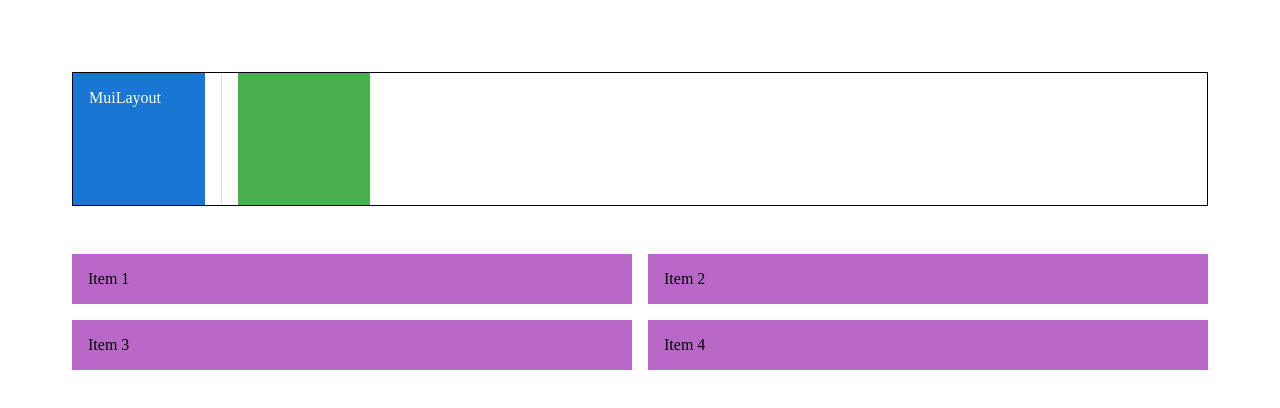
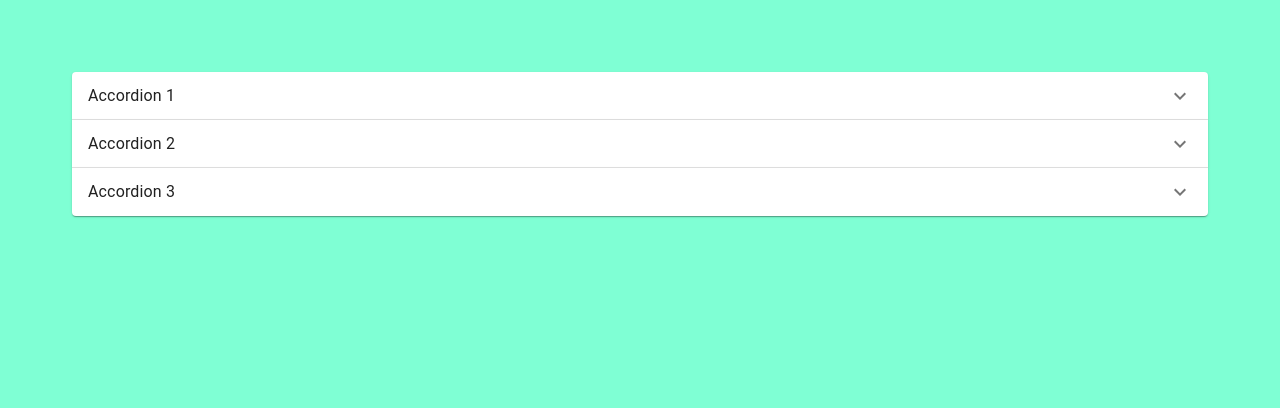
Before and after one commit to baArlene/react-mui, a React (Vite) app in the folder react-material-ui-app/: page / in a window 1280 px wide. Shown: the top 408 px of the page. Built offline with nearby package versions, Linux system fonts and the light colour scheme.

Commit message:
Other related layout components -mui

```diff
--- a/react-material-ui-app/src/App.css
+++ b/react-material-ui-app/src/App.css
@@ -1,3 +1,8 @@
+body {
+    background-color: aquamarine;
+}
+
+
 .App {
     padding: 4rem;
 }
--- a/react-material-ui-app/src/App.tsx
+++ b/react-material-ui-app/src/App.tsx
@@ -1,6 +1,8 @@
 import './App.css'
+import MuiAccordion from './components/MuiAccordion';
+// import MuiCard from './components/MuiCard';
 // import MuiAutocomplete from './components/MuiAutocomplete';
-import MuiLayout from './components/MuiLayout';
+// import MuiLayout from './components/MuiLayout';
 // import MuiRating from './components/MuiRating';
 // import MuiSwitch from './components/MuiSwitch';
 // import MuiCheckbox from './components/MuiCheckbox';
@@ -22,7 +24,9 @@ function App() {
       {/*<MuiSwitch />*/}
       {/*<MuiRating />*/}
       {/*<MuiAutocomplete />*/}
-      <MuiLayout />
+      {/*<MuiLayout />*/}
+      {/*<MuiCard />*/}
+      <MuiAccordion />
     </div>
   );
 }
--- /dev/null
+++ b/react-material-ui-app/src/components/MuiAccordion.tsx
@@ -0,0 +1,84 @@
+import ExpandMoreIcon from "@mui/icons-material/ExpandMore";
+import {
+  Accordion,
+  AccordionDetails,
+  AccordionSummary,
+  Box,
+  Typography,
+} from "@mui/material";
+import { useState } from "react";
+
+const MuiAccordion = () => {
+  const [expanded, setExpanded] = useState<string | false>(false);
+
+  const handleChange = (isExpanded: boolean, panel: string) => {
+    setExpanded(isExpanded ? panel : false)
+  }
+
+  return (
+    <Box>
+      <Accordion
+        expanded={expanded === "panel1"}
+        onChange={(event, isExpanded) => handleChange(isExpanded, "panel1")}
+      >
+        <AccordionSummary
+          id="panel1-header"
+          aria-controls="panel1-content"
+          expandIcon={<ExpandMoreIcon />}
+        >
+          <Typography>Accordion 1</Typography>
+        </AccordionSummary>
+
+        <AccordionDetails>
+          <Typography>
+            Lorem ipsum dolor sit amet consectetur adipisicing elit. Sint
+            inventore dolor nostrum amet illum excepturi, nisi obcaecati unde
+            praesentium enim.
+          </Typography>
+        </AccordionDetails>
+      </Accordion>
+      <Accordion
+        expanded={expanded === "panel2"}
+        onChange={(event, isExpanded) => handleChange(isExpanded, "panel2")}
+      >
+        <AccordionSummary
+          id="panel2-header"
+          aria-controls="panel2-content"
+          expandIcon={<ExpandMoreIcon />}
+        >
+          <Typography>Accordion 2</Typography>
+        </AccordionSummary>
+
+        <AccordionDetails>
+          <Typography>
+            Lorem ipsum dolor sit amet consectetur adipisicing elit. Sint
+            inventore dolor nostrum amet illum excepturi, nisi obcaecati unde
+            praesentium enim.
+          </Typography>
+        </AccordionDetails>
+      </Accordion>
+      <Accordion
+        expanded={expanded === "panel3"}
+        onChange={(event, isExpanded) => handleChange(isExpanded, "panel3")}
+      >
+        <AccordionSummary
+          id="panel3-header"
+          aria-controls="panel3-content"
+          expandIcon={<ExpandMoreIcon />}
+        >
+          <Typography>Accordion 3</Typography>
+        </AccordionSummary>
+
+        <AccordionDetails>
+          <Typography>
+            Lorem ipsum dolor sit amet consectetur adipisicing elit. Sint
+            inventore dolor nostrum amet illum excepturi, nisi obcaecati unde
+            praesentium enim.
+          </Typography>
+        </AccordionDetails>
+      </Accordion>
+    </Box>
+  );
+};
+
+export default MuiAccordion;
--- /dev/null
+++ b/react-material-ui-app/src/components/MuiCard.tsx
@@ -0,0 +1,39 @@
+import {
+  Box,
+  Button,
+  Card,
+  CardActions,
+  CardContent,
+  CardMedia,
+  Typography,
+} from "@mui/material";
+
+const MuiCard = () => {
+  return (
+    <Box width="300px">
+      <Card>
+        <CardMedia
+          component="img"
+          height="140"
+          image="https://images.unsplash.com/photo-1579820010410-c10411aaaa88?q=80&w=1497&auto=format&fit=crop&ixlib=rb-4.0.3&ixid=M3wxMjA3fDB8MHxwaG90by1wYWdlfHx8fGVufDB8fHx8fA%3D%3D"
+          alt="coding"
+        />
+        <CardContent>
+          <Typography gutterBottom variant="h5" component="div">
+            React
+          </Typography>
+          <Typography variant="body2" color="text.secondary">
+            Lorem ipsum dolor sit amet, consectetur adipisicing elit.
+            Voluptatibus odio eius cum sapiente esse unde.
+          </Typography>
+        </CardContent>
+        <CardActions>
+          <Button variant="contained">Share</Button>
+          <Button variant="outlined">Learn More</Button>
+        </CardActions>
+      </Card>
+    </Box>
+  );
+};
+
+export default MuiCard;
--- a/react-material-ui-app/src/components/MuiLayout.tsx
+++ b/react-material-ui-app/src/components/MuiLayout.tsx
@@ -1,8 +1,8 @@
-import { Box, Divider, Grid, Stack } from "@mui/material";
+import { Box, Divider, Grid, Paper, Stack } from "@mui/material";
 
 const MuiLayout = () => {
   return (
-    <>
+    <Paper sx={{padding: '32px'}} elevation={4}>
       <Stack
         sx={{ border: "1px solid" }}
         direction="row"
@@ -46,7 +46,7 @@ const MuiLayout = () => {
             <Box bgcolor='secondary.light' p={2}>Item 4</Box>
         </Grid>
       </Grid>
-    </>
+    </Paper>
   );
 };
 
```
